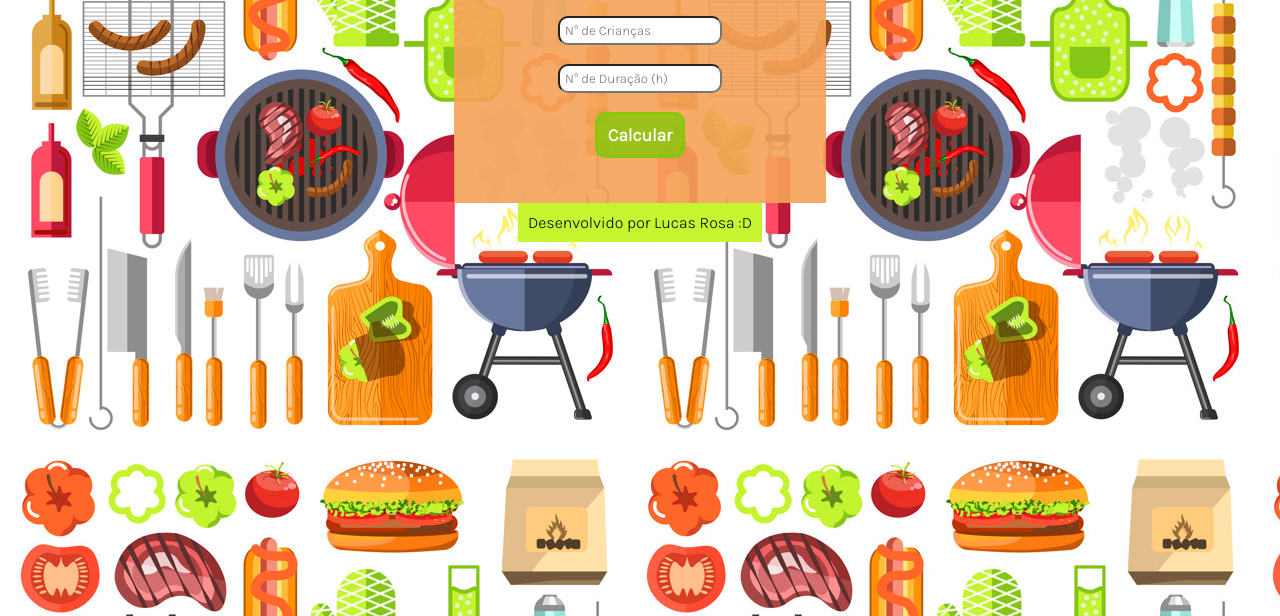
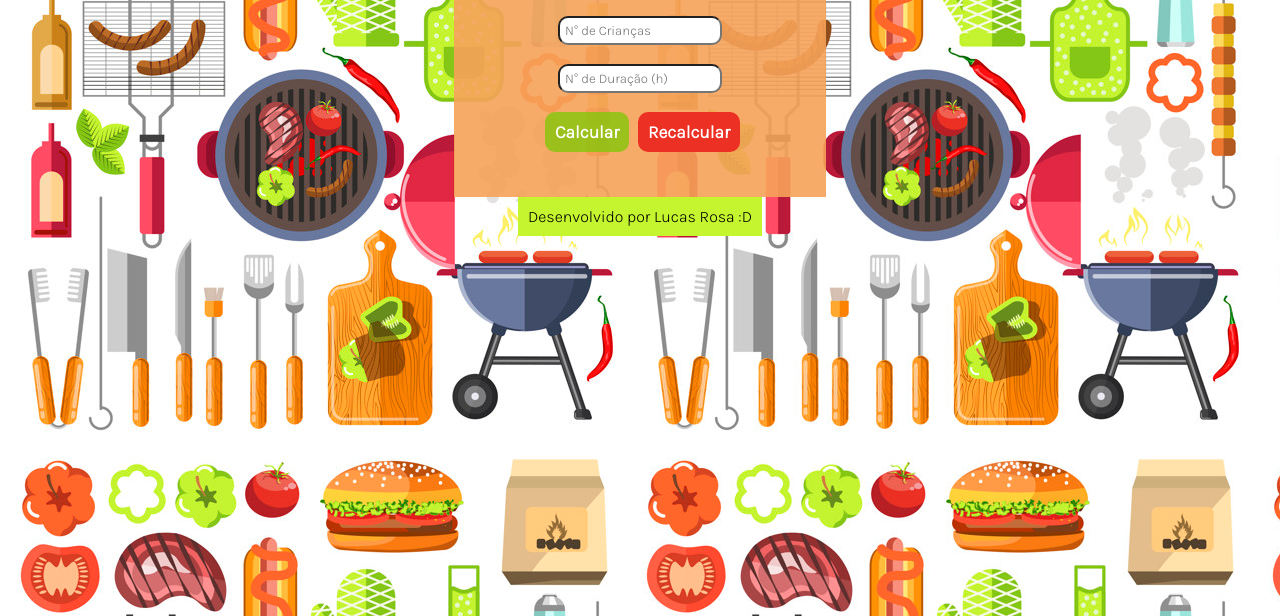
Before and after one commit to lucasmetron/churrascometro, a plain HTML site: page index.html in a window 1280 px wide. Shown: the part 184-800 px from the top of the page. Drawn offline with Linux system fonts and the light colour scheme.

Commit message:
subindo readme

```diff
--- a/index.html
+++ b/index.html
@@ -21,7 +21,8 @@
             <input type="text" id="adultos" placeholder="N° de Adultos"></input><br><br>
             <input action="text" id="criancas" placeholder="N° de Crianças"></input><br><br>
             <input action="text" id="duracao" placeholder="N° de Duração (h)"></input><br><br>
-            <p class="bt" onclick="capturarInf()" window.location.reload()>Calcular</p> <br>
+            <p class="bt verde" onclick="capturarInf()">Calcular</p>
+            <p class="bt vermelho" onclick="window.location.reload()" >Recalcular</p>
 
             <p id="resultado" class="resultado">  </p>
 
--- a/styles/style.css
+++ b/styles/style.css
@@ -30,20 +30,39 @@ h1{
 
 .bt{
     display: inline-block;
-    border: solid rgb(133,199,10, 0.9) ;
+    border: solid ;
     border-radius: 10px;
     color: white;
     font-weight: 900;
     font-size: 1.1em;
     padding: 10px;
     margin-bottom: 15px;
+    margin-left: 5px;
+
+}
+
+.verde{
+    border: rgb(133,199,10, 0.9) ;
     background-color: rgb(133,199,10,0.8);
 }
 
-.bt:hover{
+.verde:hover{
     background-color: rgb(197,245,46);
     color: black;
     border: solid rgb(133,199,10, 0.9) ;
+}
+
+.vermelho{
+
+    border: rgb(133,199,10, 0.9) ;
+    background-color: rgb(236,48,35);
+}
+
+.vermelho:hover{
+
+    background-color: rgb(236,97,80);
+    color: black;
+    border: solid rgb(236,48,35) ;
 }
 
 input{
```
Also changed, not shown: 3 other files.
